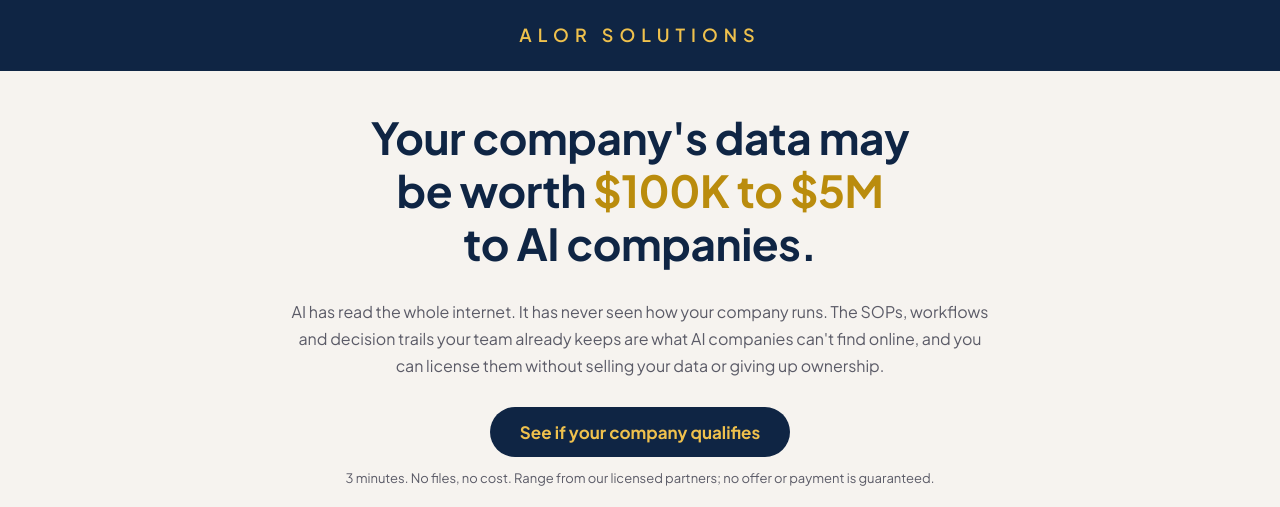
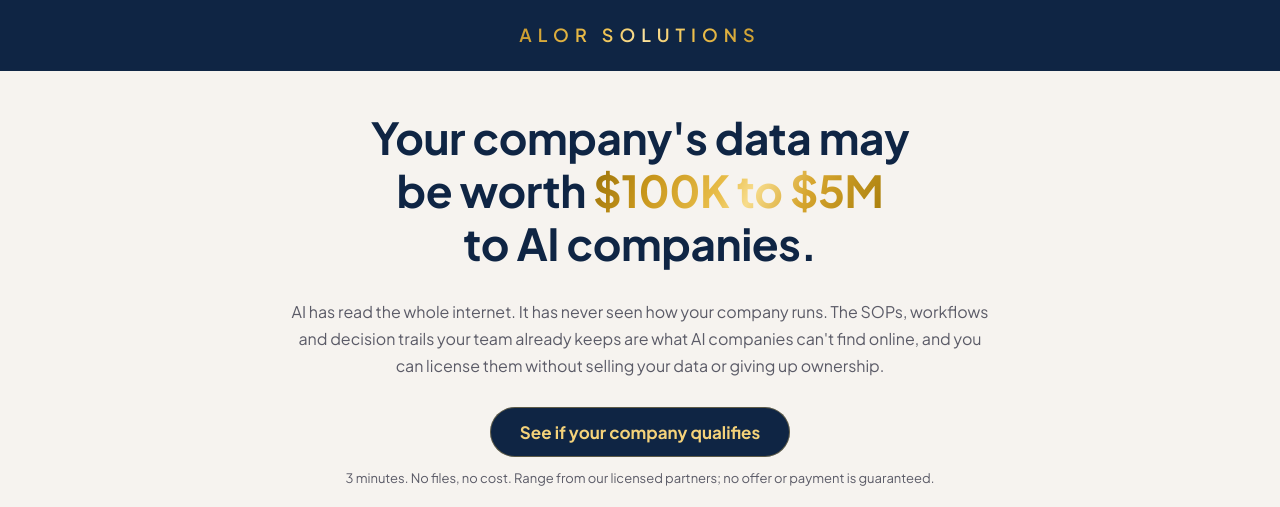
Before and after one commit to RolaDiab/alorsolutions-site, a plain HTML site: page AIdataFunding/index.html in a window 1280 px wide. Shown: the top 507 px of the page. Drawn offline with Linux system fonts and the light colour scheme.

Commit message:
AI Data Funding: no Alor booking step, 'licensed partners' wording, metallic gold
- Qualified/review results now explain that Alor submits the company and the
  partner books the discovery call; all booking links removed.
- Partner wording simplified to 'our licensed partners'; data goes straight to
  the AI company licensing it.
- Metallic gold on headline, value figure and wordmark; video cover shows before play.

Co-Authored-By: Claude Opus 5.5 <noreply@anthropic.com>

```diff
--- a/AIdataFunding/dl.css
+++ b/AIdataFunding/dl.css
@@ -86,3 +86,24 @@ textarea { resize: vertical; }
 .err { color: var(--err); font-weight: bold; margin: 0; }
 .result { text-align: left; }
 .result h2 { text-align: center; }
+
+/* Elevated metallic gold (Alor gold family). Solid fallback first, gradient where supported. */
+:root {
+  --gold-metal: linear-gradient(120deg, #9A7209 0%, #C9971C 22%, #E9BE4A 45%, #F7DC8C 55%, #D6A52E 72%, #A87E0B 100%);
+  --gold-metal-light: linear-gradient(120deg, #C99A2E 0%, #EFC14D 35%, #FBE3A0 52%, #EFC14D 70%, #C99A2E 100%);
+}
+h1 em, .value .big, .group {
+  color: var(--gold-text);
+  background: var(--gold-metal);
+  -webkit-background-clip: text;
+  background-clip: text;
+  -webkit-text-fill-color: transparent;
+}
+.wordmark {
+  background: var(--gold-metal-light);
+  -webkit-background-clip: text;
+  background-clip: text;
+  -webkit-text-fill-color: transparent;
+}
+.btn { color: #F4D27A; box-shadow: inset 0 0 0 1px rgba(239, 193, 77, 0.35); }
+.steps li::before { color: #F4D27A; box-shadow: inset 0 0 0 1px rgba(239, 193, 77, 0.45); }
--- a/AIdataFunding/index.html
+++ b/AIdataFunding/index.html
@@ -26,8 +26,8 @@
     <p class="fine">3 minutes. No files, no cost. Range from our licensed partners; no offer or payment is guaranteed.</p>
   </div>
 
-  <video class="video h" src="alor-data-licensing-16x9.mp4" poster="poster-16x9.jpg" controls muted playsinline preload="metadata" aria-label="Alor Solutions: your company's data may be worth licensing"></video>
-  <video class="video v" src="alor-data-licensing-9x16.mp4" poster="poster-9x16.jpg" controls muted playsinline preload="metadata" aria-label="Alor Solutions: your company's data may be worth licensing"></video>
+  <video class="video h" src="alor-data-licensing-16x9.mp4" poster="poster-16x9.jpg" controls muted playsinline preload="none" aria-label="Alor Solutions: your company's data may be worth licensing"></video>
+  <video class="video v" src="alor-data-licensing-9x16.mp4" poster="poster-9x16.jpg" controls muted playsinline preload="none" aria-label="Alor Solutions: your company's data may be worth licensing"></video>
 
   <div class="cta-row">
     <a class="btn" href="qualify/">See if your company qualifies</a>
```
Also changed, not shown: AIdataFunding/poster-16x9.jpg, AIdataFunding/poster-9x16.jpg.
